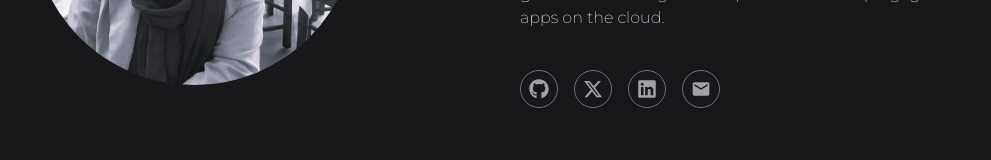
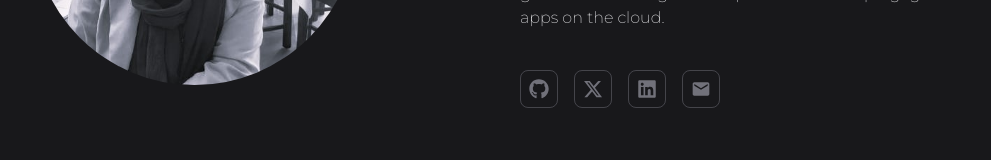
Before and after one commit to Aayman-star/aayman, a Next.js app: page / in a window 1280 px wide. Shown: the part 458-618 px from the top of the page, without its empty margins (136-1127 px from the left). Built offline with nearby package versions, Linux system fonts and the light colour scheme; a web font is replaced by a local one.

Commit message:
changed the style of social links

```diff
--- a/src/components/Hero.tsx
+++ b/src/components/Hero.tsx
@@ -87,34 +87,34 @@ const Hero = () => {
 
             {/* Social Links  */}
             <div className="flex items-center  md:my-10  md:px-2  w-3/4 ">
-              <div className="border-[1px] border-zinc-500 p-2 rounded-full mx-2">
+              <div className="border-[1px] border-zinc-500/50 p-2 rounded-lg mx-2 hover:border-zinc-300 hover:scale-105 transition-all ease-in">
                 <a
                   href="https://github.com/Aayman-star"
                   target="_blank"
                   rel="noopener noreferrer">
-                  <FaGithub className="text-zinc-400 text-xl " />
+                  <FaGithub className="text-zinc-500 text-xl hover:text-zinc-300" />
                 </a>
               </div>
-              <div className="border-[1px] border-zinc-500 p-2 rounded-full mx-2">
+              <div className="border-[1px] border-zinc-500/50 p-2 rounded-lg mx-2 hover:border-zinc-300 hover:scale-105 transition-all ease-in">
                 <a href="#">
-                  <FaXTwitter className="text-zinc-400 text-xl" />
+                  <FaXTwitter className="text-zinc-500 text-xl hover:text-zinc-300" />
                 </a>
               </div>
-              <div className="border-[1px] border-zinc-500 p-2 rounded-full mx-2">
+              <div className="border-[1px] border-zinc-500/50 p-2 rounded-lg mx-2 hover:border-zinc-300 hover:scale-105 transition-all ease-in">
                 <a
                   href="https://www.linkedin.com/in/aayman-khalid/"
                   target="_blank"
                   rel="noopener noreferrer">
-                  <FaLinkedin className="text-zinc-400 text-xl" />
+                  <FaLinkedin className="text-zinc-500 text-xl hover:text-zinc-300" />
                 </a>
               </div>
 
-              <div className="border-[1px] border-zinc-500 p-2 rounded-full mx-2">
+              <div className="border-[1px] border-zinc-500/50 p-2 rounded-lg mx-2 hover:border-zinc-300 hover:scale-105 transition-all ease-in">
                 <a
                   href="mailto:emailto:aayman.khalid1@gmail.com"
                   target="_blank"
                   rel="noopener noreferrer">
-                  <MdEmail className="text-zinc-400 text-xl" />
+                  <MdEmail className="text-zinc-500 text-xl hover:text-zinc-300" />
                 </a>
               </div>
             </div>
```
